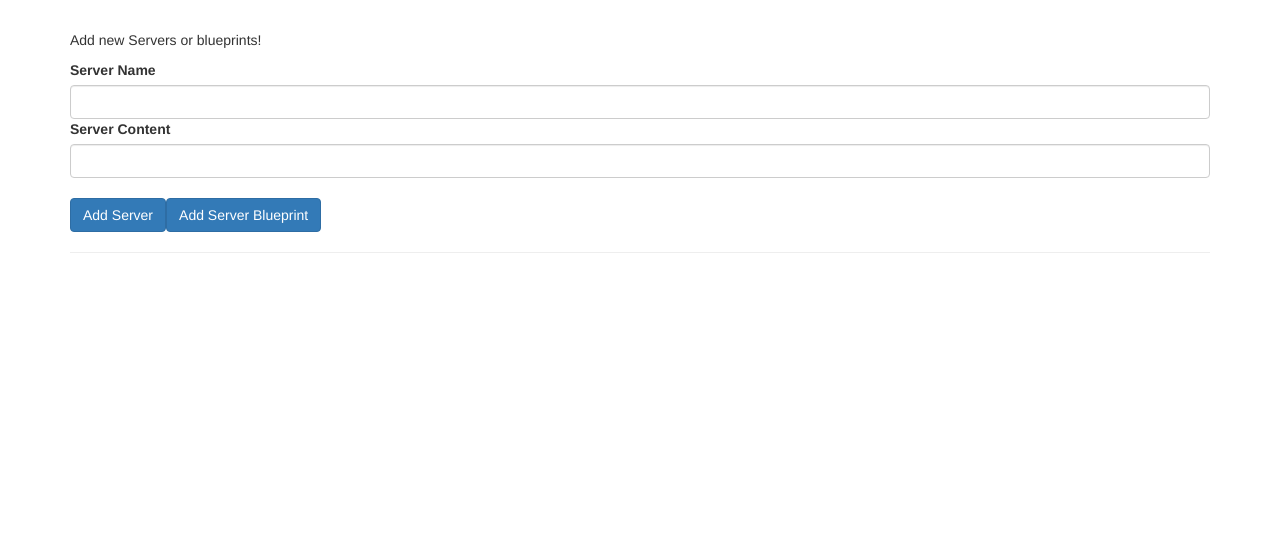
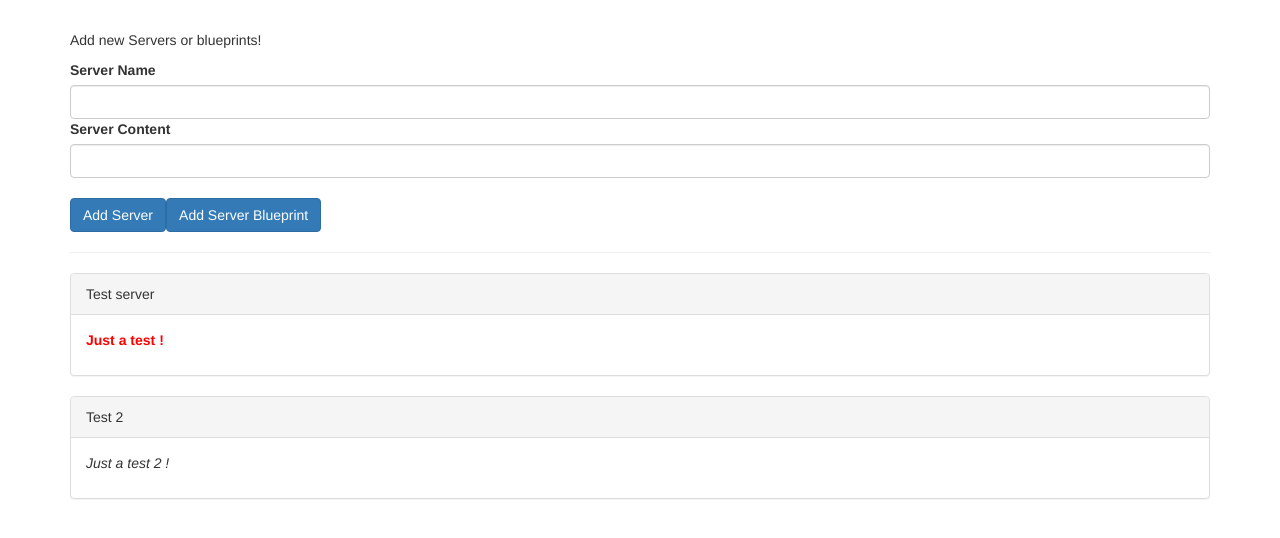
Before and after one commit to AlexandreDestoky/angular-learning, an Angular app: page / in a window 1280 px wide. Shown: the top 538 px of the page. Built offline with nearby package versions, Linux system fonts and the light colour scheme.

Commit message:
67. Binding to Custom Properties

```diff
--- a/src/app/app.component.html
+++ b/src/app/app.component.html
@@ -1,9 +1,12 @@
 <div class="container">
-<app-cockpit></app-cockpit>
-  <hr>
+  <app-cockpit></app-cockpit>
+  <hr />
   <div class="row">
     <div class="col-xs-12">
-<app-server-element *ngFor="let serverElement of serverElements"></app-server-element>
+      <app-server-element
+        *ngFor="let serverElement of serverElements"
+        [unServeur]="serverElement"
+      ></app-server-element>
     </div>
   </div>
 </div>
--- a/src/app/app.component.ts
+++ b/src/app/app.component.ts
@@ -3,9 +3,11 @@ import { Component } from '@angular/core';
 @Component({
   selector: 'app-root',
   templateUrl: './app.component.html',
-  styleUrls: ['./app.component.css']
+  styleUrls: ['./app.component.css'],
 })
 export class AppComponent {
-
-
+  serverElements = [
+    { type: 'server', name: 'Test server', content: 'Just a test !' },
+    { type: 'blueprint', name: 'Test 2', content: 'Just a test 2 !' },
+  ];
 }
--- a/src/app/cockpit/cockpit.component.ts
+++ b/src/app/cockpit/cockpit.component.ts
@@ -8,7 +8,6 @@ import { Component, OnInit } from '@angular/core';
 export class CockpitComponent implements OnInit {
   newServerName = '';
   newServerContent = '';
-  serverElements = [];
 
   constructor() { }
 
@@ -17,18 +16,18 @@ export class CockpitComponent implements OnInit {
 
 
   onAddServer() {
-    this.serverElements.push({
-      type: 'server',
-      name: this.newServerName,
-      content: this.newServerContent
-    });
+    // this.serverElements.push({
+    //   type: 'server',
+    //   name: this.newServerName,
+    //   content: this.newServerContent
+    // });
   }
 
   onAddBlueprint() {
-    this.serverElements.push({
-      type: 'blueprint',
-      name: this.newServerName,
-      content: this.newServerContent
-    });
+    // this.serverElements.push({
+    //   type: 'blueprint',
+    //   name: this.newServerName,
+    //   content: this.newServerContent
+    // });
   }
 }
--- a/src/app/server-element/server-element.component.html
+++ b/src/app/server-element/server-element.component.html
@@ -1,11 +1,11 @@
-<div class="panel panel-default" *ngFor="let element of serverElements">
-  <div class="panel-heading">{{ element.name }}</div>
+<div class="panel panel-default">
+  <div class="panel-heading">{{ unServeur.name }}</div>
   <div class="panel-body">
     <p>
-      <strong *ngIf="element.type === 'server'" style="color: red">{{
-        element.content
+      <strong *ngIf="unServeur.type === 'server'" style="color: red">{{
+        unServeur.content
       }}</strong>
-      <em *ngIf="element.type === 'blueprint'">{{ element.content }}</em>
+      <em *ngIf="unServeur.type === 'blueprint'">{{ unServeur.content }}</em>
     </p>
   </div>
 </div>
--- a/src/app/server-element/server-element.component.ts
+++ b/src/app/server-element/server-element.component.ts
@@ -1,4 +1,4 @@
-import { Component, OnInit } from '@angular/core';
+import { Component, Input, OnInit } from '@angular/core';
 
 @Component({
   selector: 'app-server-element',
@@ -6,7 +6,7 @@ import { Component, OnInit } from '@angular/core';
   styleUrls: ['./server-element.component.css']
 })
 export class ServerElementComponent implements OnInit {
-
+  @Input() unServeur :{type:string, name:string,content:string};
   constructor() { }
 
   ngOnInit(): void {
```
